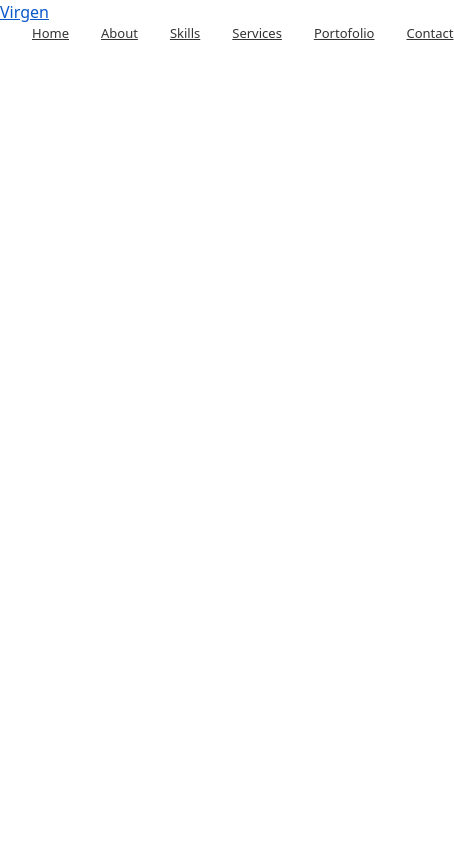
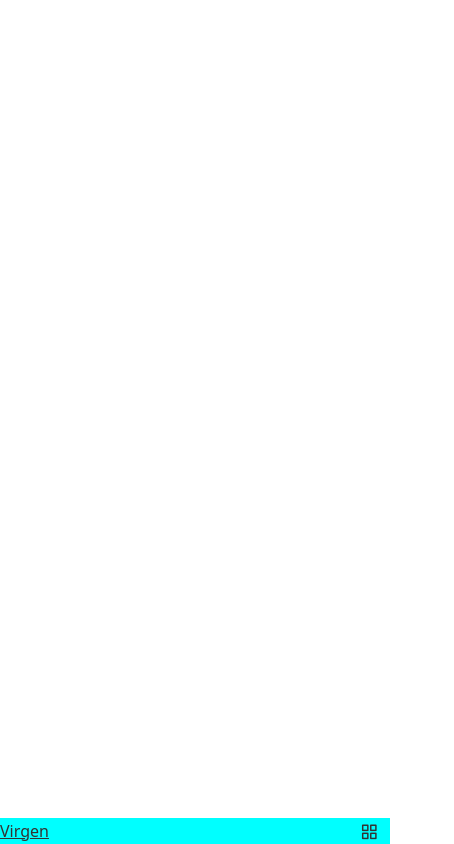
Before and after one commit to Na-Ku/Virgen_Portfolio, a React (Create React App) app: page / in a window 390 px wide. Shown: the whole page, 454 px wide, since content can reach past the window. Built offline with nearby package versions, Linux system fonts and the light colour scheme.

Commit message:
bagian header dan navigasi proses selesai 80%, masih ada kesalahan di bagian toggle

```diff
--- a/src/components/header/Header.jsx
+++ b/src/components/header/Header.jsx
@@ -1,7 +1,12 @@
-import React from "react";
+import React, { useState } from "react";
 import "./header.css";
 
 const Header = () => {
+  const [Toggle, showMenu] = useState(false);
+  // const menuToggle = () => {
+  //   onclick(showMenu)
+  // }
+
   return (
     <header className="header">
       <nav className="nav container">
@@ -9,10 +14,10 @@ const Header = () => {
           Virgen
         </a>
 
-        <div className="nav__menu">
+        <div className={Toggle ? "nav__menu showMenu" : "nav__menu"}>
           <ul className="nav__list grid">
             <li className="nav__item">
-              <a href="#oke" className="nav__link">
+              <a href="#oke" className="nav__link active-link">
                 <i className="uil uil-estate nav__icon"></i>
                 Home
               </a>
@@ -49,13 +54,14 @@ const Header = () => {
             </li>
           </ul>
 
-          <div className="nav__close">
-            <i class="uil uil-times"></i>
-          </div>
+          <i className="uil uil-times nav__close" onClick={() => showMenu(!Toggle)}></i>
+          {/* <div className="nav__close" onClick={() => showMenu(!Toggle)}> */}
+          {/* <i className="uil uil-times" onClick={() => showMenu(!Toggle)}></i> */}
+          {/* </div> */}
         </div>
 
-        <div className="nav__toggle">
-          <i class="uil uil-apps"></i>
+        <div className="nav__toggle" onClick={() => showMenu(!Toggle)}>
+          <i className="uil uil-apps"></i>
         </div>
       </nav>
     </header>
--- a/src/components/header/header.css
+++ b/src/components/header/header.css
@@ -1,10 +1,11 @@
-.herader {
+.header {
   width: 100%;
   position: fixed;
   top: 0;
   left: 0;
   z-index: var(--z-fixed);
-  background-color: var(--container-color);
+  /* background-color: var(--body-color); */
+  background-color: aqua;
 }
 
 .nav {
@@ -33,12 +34,91 @@
   font-size: var(--small-font-size);
   color: var(--title-color);
   font-weight: var(--font-medium);
-  transition: .3s;
+  transition: 0.3s;
 }
-
 
 .nav__close,
 .nav__icon,
 .nav__toggle {
   display: none;
 }
+
+/* active link */
+.active-link,
+.nav__link {
+  color: var(--title-color-red);
+}
+
+/* === BreakPoints === */
+/* ukuran sedang */
+@media screen and (max-width: 768px) {
+  .header {
+    top: initial;
+    bottom: 0;
+  }
+
+  .nav {
+    height: var(--header-height);
+  }
+
+  .nav__menu {
+    position: fixed;
+    bottom: -100%;
+    left: 0;
+    width: 100%;
+    background-color: var(--body-color);
+    padding: 2rem 1.5rem 4rem;
+    box-shadow: 0 -1px 4px rgba(0, 0, 0, 0.15);
+    border-radius: 1.5rem 1.5rem 0 0;
+    transition: 0.3s;
+  }
+
+  /* menu show */
+  .show__menu {
+    bottom: 0;
+  }
+
+  .nav__list {
+    display: grid;
+    grid-template-columns: repeat(3, 1fr);
+    gap: 2rem;
+  }
+
+  .nav__icon {
+    font-size: 1.2rem;
+  }
+
+  .nav__close {
+    position: absolute;
+    right: 1.3rem;
+    bottom: 0.5rem;
+    font-size: 1.5rem;
+    cursor: pointer;
+    color: var(--title-color);
+  }
+  .nav__close:hover {
+    color: var(--title-color-dark);
+  }
+
+  .nav__toggle {
+    font-size: 1.1rem;
+    cursor: pointer;
+  }
+
+  .nav__icon,
+  .nav__close,
+  .nav__toggle {
+    display: block;
+  }
+}
+
+/* ukuran kecil */
+@media screen and (max-width: 350px) {
+  .nav__menu {
+    padding: 2rem 0.25rem 4rem;
+  }
+
+  .nav__list {
+    column-gap: 0;
+  }
+}
--- a/src/index.css
+++ b/src/index.css
@@ -18,7 +18,7 @@
 :root {
   --header-height: 3 rem;
 
-  /*= colors =*/
+  /*=== colors ===*/
   /*Color mode HSL(hue, saturation, lightness)*/
   --hue: 0;
   --sat: 0%;
@@ -28,7 +28,7 @@
   --body-color: hsl(var(--hue), var(--sat), 98%);
   --container-color: #fff;
 
-  /*= Font and typography =*/
+  /*=== Font and typography ===*/
   --body-font: "Poppins", sans-serif;
 
   /*.5rem = 8px | 1rem = 16px ...*/
@@ -41,12 +41,12 @@
   --smaller-font-size: 0.813rem;
   --tiny-font-size: 0.625rem;
 
-  /*= font weight =*/
+  /*=== font weight ===*/
   --font-normal: 400;
   --font-medium: 500;
   --font-semi-bold: 600;
 
-  /*= margenes bottom =*/
+  /*=== margenes bottom ===*/
   /*.5rem = 8px | 1rem = 16px ...*/
   --mb-0-25: 0.25rem;
   --mb-0-5: 0.5rem;
@@ -76,7 +76,7 @@
   }
 }
 
-/*= base =*/
+/*=== base ===*/
 * {
   margin: 0;
   padding: 0;
@@ -126,7 +126,7 @@ img {
   height: auto;
 }
 
-/*= resuable css classes =*/
+/*=== resuable css classes ===*/
 .section {
   padding: 6rem 0 2rem;
 }
@@ -147,7 +147,7 @@ img {
   text-align: center;
 }
 
-/*= layout =*/
+/*=== layout ===*/
 .container {
   max-width: 968px;
   margin-left: auto;
@@ -159,7 +159,7 @@ img {
   gap: 1.5rem;
 }
 
-/*= buttons =*/
+/*=== buttons ===*/
 .button {
   display: inline-block;
   background-color: var(--title-color);
@@ -182,7 +182,7 @@ img {
   align-items: center;
 }
 
-/*= breakpoints =*/
+/*=== breakpoints ===*/
 /* device ukuran besar */
 @media screen and (max-width: 992px) {
   .container {
@@ -190,29 +190,29 @@ img {
     margin-right: var(--mb-1-5);
   }
 
-  .button {
-    padding: 1rem 1.75rem;
-  }
-
-  .button__icon {
-    width: 22px;
-    height: 22px;
-  }
+  /* .button { */
+  /* padding: 1rem 1.75rem; */
+  /* } */
+  /*  */
+  /* .button__icon { */
+  /* width: 22px; */
+  /* height: 22px; */
+  /* } */
 }
 
 /* device ukuran sedang */
 @media screen and (max-width: 768px) {
-  body {
-    margin: 0 0 var(--header-height) 0;
-  }
-
-  .section {
-    padding: 2rem 0 4rem;
-  }
-
-  .section__subtitle {
-    margin-bottom: var(--mb-3);
-  }
+  /* body { */
+  /* margin: 0 0 var(--header-height) 0; */
+  /* } */
+  /*  */
+  /* .section { */
+  /* padding: 2rem 0 4rem; */
+  /* } */
+  /*  */
+  /* .section__subtitle { */
+  /* margin-bottom: var(--mb-3); */
+  /* } */
 }
 
 @media screen and (max-width: 576px) {
@@ -220,12 +220,17 @@ img {
 
 /* device ukuran kecil */
 @media screen and (max-width: 350px) {
-  :root {
-    --big-font-size: 2.25rem;
-  }
-
   .container {
     margin-left: var(--mb-1);
     margin-right: var(--mb-1);
   }
+
+  /* :root { */
+  /* --big-font-size: 2.25rem; */
+  /* } */
+  /*  */
+  /* .container { */
+  /* margin-left: var(--mb-1); */
+  /* margin-right: var(--mb-1); */
+  /* } */
 }
```
